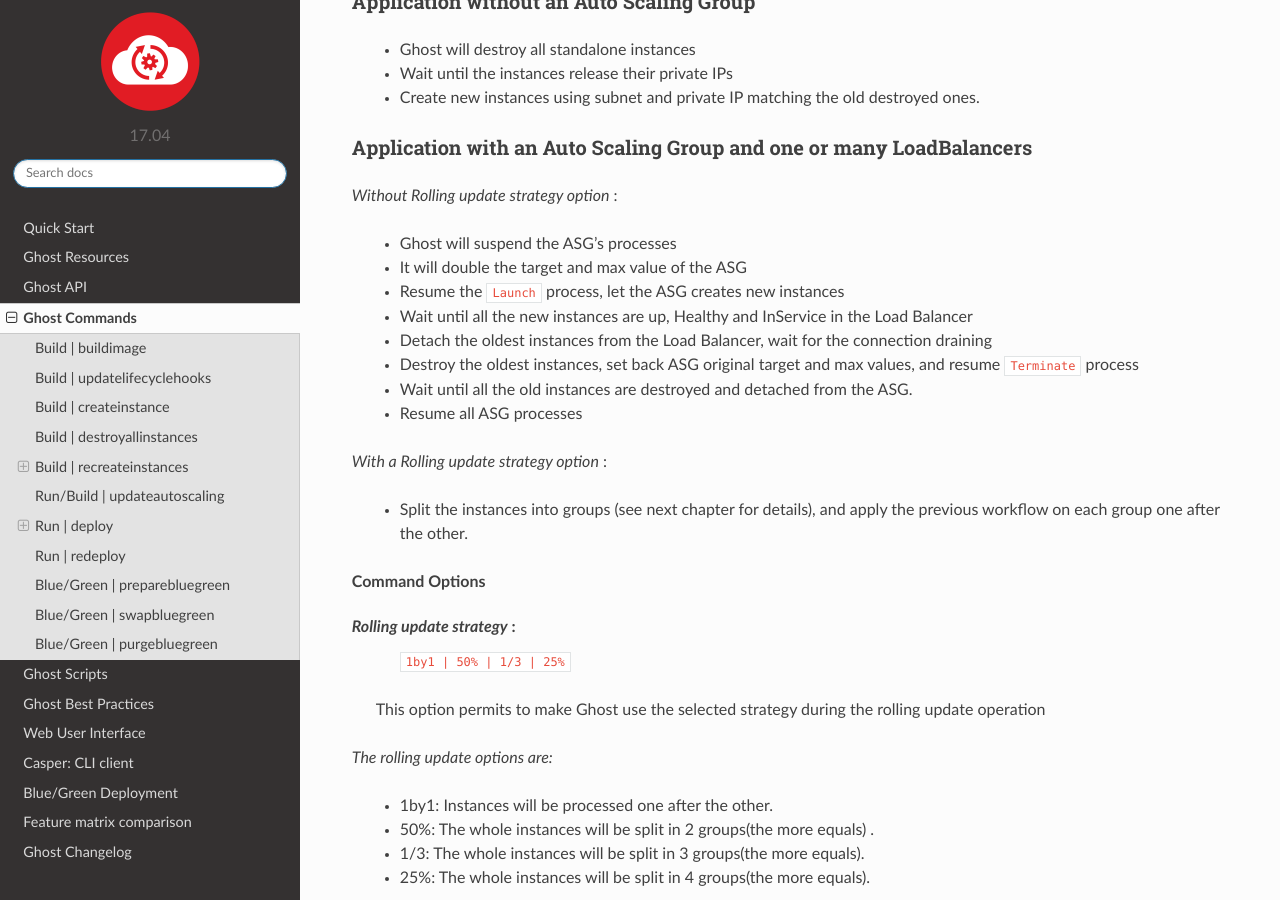
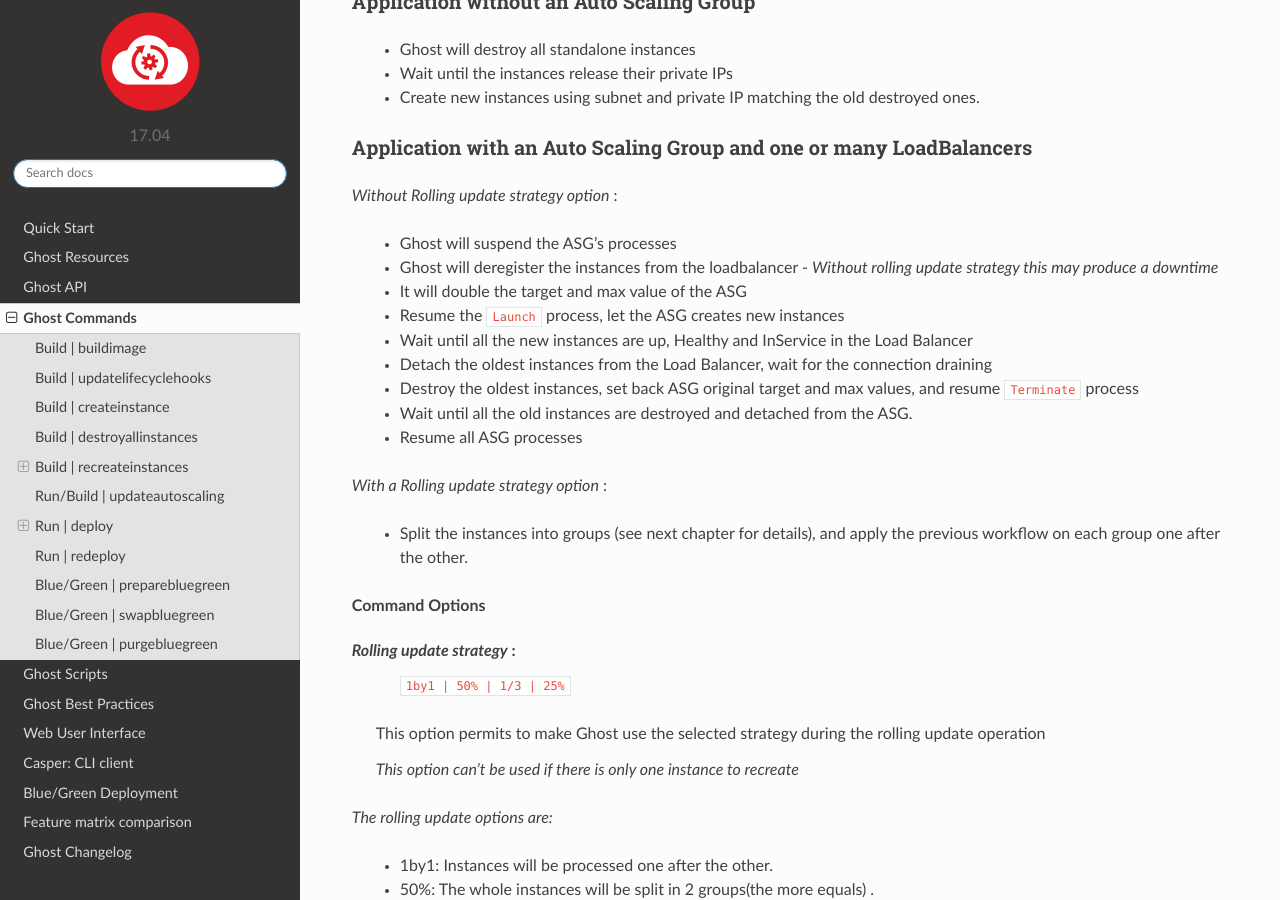
Before and after one commit to claranet/cloud-deploy-docs, a Sphinx documentation site: the page built from source/rst/commands.rst, in a window 1280 px wide and 900 px high, scrolled down 3679 px. Built offline with Sphinx 7.4.7 and the Read the Docs theme 2.0.0, drawn with Linux system fonts in a browser that asks for light colours.

Commit message:
GHOST-403 commands.rst show deregister step in recreateinstance workflow

```diff
--- a/source/rst/commands.rst
+++ b/source/rst/commands.rst
@@ -95,6 +95,7 @@ Application with an Auto Scaling Group and one or many LoadBalancers
 *Without Rolling update strategy option* :
 
 		* Ghost will suspend the ASG's processes
+		* Ghost will deregister the instances from the loadbalancer - *Without rolling update strategy this may produce a downtime*
 		* It will double the target and max value of the ASG
 		* Resume the ``Launch`` process, let the ASG creates new instances
 		* Wait until all the new instances are up, Healthy and InService in the Load Balancer
@@ -113,6 +114,8 @@ Application with an Auto Scaling Group and one or many LoadBalancers
   ``1by1 | 50% | 1/3 | 25%``
 
  This option permits to make Ghost use the selected strategy during the rolling update operation
+
+ *This option can't be used if there is only one instance to recreate*
 
 *The rolling update options are:*
 
```
